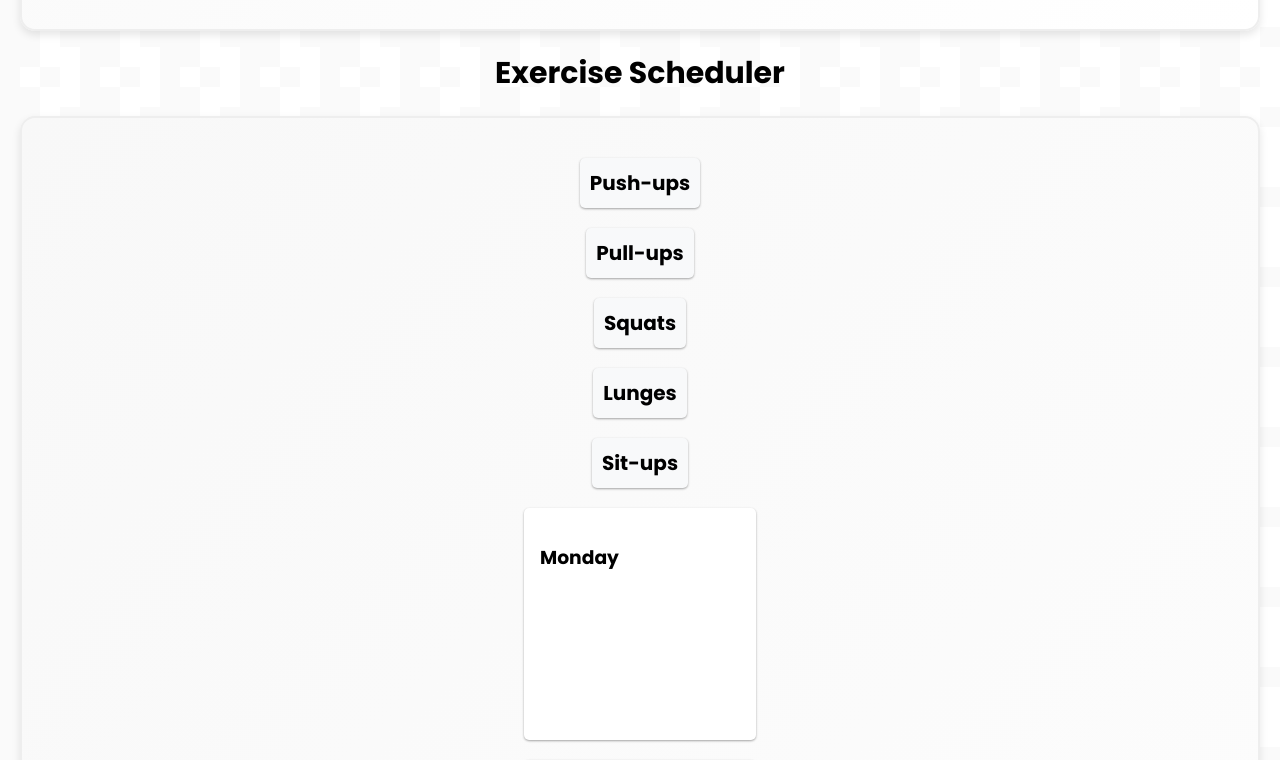
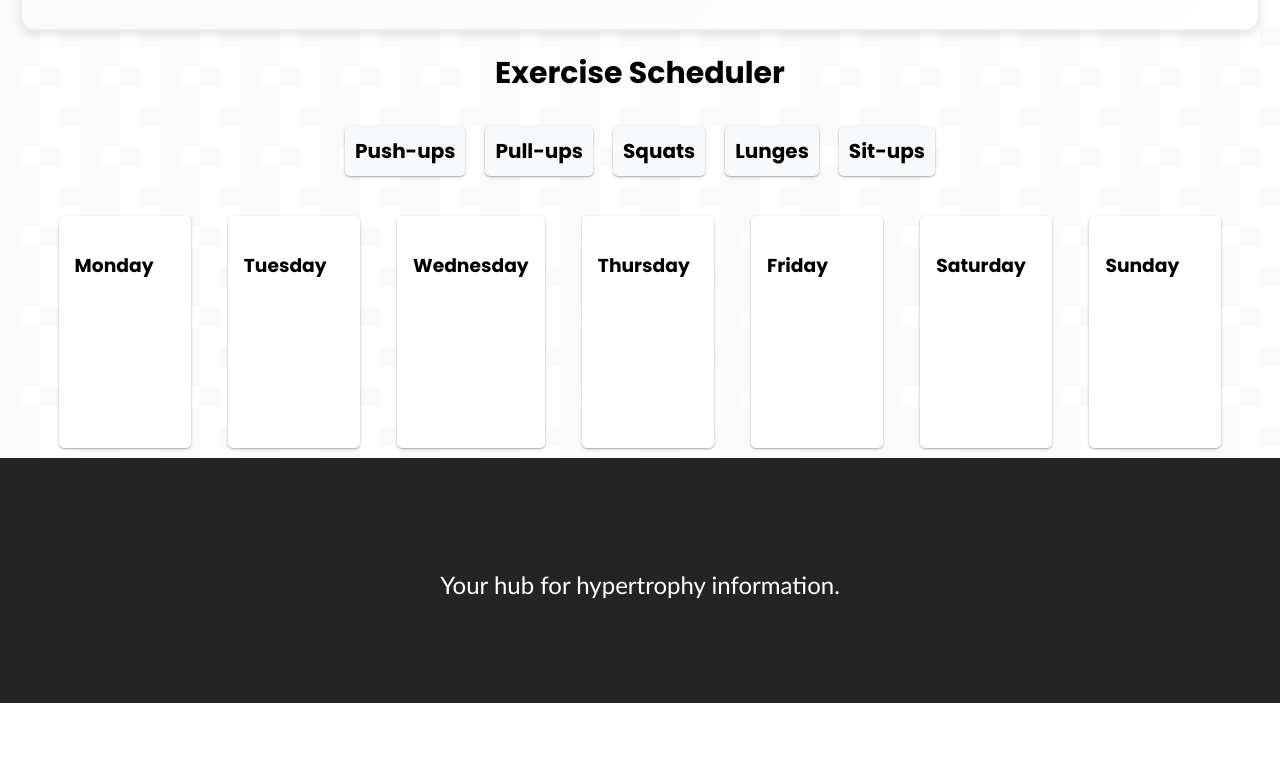
Before and after one commit to mrussotti/Summit-Street-Fitness-2.0, a React (Create React App) app: page /ActionAssist in a window 1280 px wide. Shown: the part 1413-2173 px from the top of the page. After the commit the page ends 2116 px from the top, so only its background shows below. Built offline with nearby package versions, Linux system fonts and the light colour scheme.

Commit message:
exercises displayed vertically but with bugs

```diff
--- a/src/components/WorkoutBuilder/Day.js
+++ b/src/components/WorkoutBuilder/Day.js
@@ -35,17 +35,20 @@ const Day = ({ day }) => {
       }}
     >
       <h3 className={styles.dayTitle}>{day}</h3>
-      <ul>
+      <ol>
         {exercises.map((exercise, index) => (
           <li key={index}>
-            {exercise.name} -{' '}
+            <span className={styles.exerciseName}>{exercise.name}:</span>
+            <span>
               <input
                 type="number"
                 min="1"
                 value={exercise.sets}
                 onChange={(e) => updateSetsReps(index, e.target.value, exercise.reps)}
               />{' '}
-            sets x{' '}
+              sets,
+            </span>
+            <span>
               <input
                 type="number"
                 min="1"
@@ -53,9 +56,10 @@ const Day = ({ day }) => {
                 onChange={(e) => updateSetsReps(index, exercise.sets, e.target.value)}
               />{' '}
               reps
+            </span>
           </li>
         ))}
-      </ul>
+      </ol>
     </div>
   );
 };
--- a/src/components/WorkoutBuilder/Day.module.css
+++ b/src/components/WorkoutBuilder/Day.module.css
@@ -2,7 +2,7 @@
     background-color: white;
     padding: 1rem;
     min-height: 200px;
-    min-width: 200px;
+    min-width: 100px;
     border-radius: 5px;
     box-shadow: 0 1px 3px rgba(0, 0, 0, 0.12), 0 1px 2px rgba(0, 0, 0, 0.24);
     margin: 10px;
@@ -18,14 +18,19 @@
   }
 
   .day li {
-    display: flex;
-    align-items: center;
+    display: block;
     margin-bottom: 5px;
+    margin-left: 5px;
+
+  }
+
+  .exerciseName {
+    font-weight: bold;
   }
 
   .day input {
     width: 50px;
-    margin-left: 5px;
+    margin-left: 1px;
     margin-right: 5px;
     border: 1px solid #ccc;
     border-radius: 3px;
--- a/src/components/WorkoutBuilder/ExerciseScheduler.js
+++ b/src/components/WorkoutBuilder/ExerciseScheduler.js
@@ -19,10 +19,12 @@ const ExerciseScheduler = () => {
   return (
     <DndProvider backend={HTML5Backend}>
       <h1 className={styles.title}>Exercise Scheduler</h1>
-      <div className={styles.container}>
+      <div className={styles.exercisesContainer}>
         {exerciseList.map((exercise) => (
           <Exercise key={exercise.id} id={exercise.id} name={exercise.name} />
         ))}
+      </div>
+      <div className={styles.container}>
         {days.map((day) => (
           <Day key={day} day={day} />
         ))}
--- a/src/components/WorkoutBuilder/ExerciseScheduler.module.css
+++ b/src/components/WorkoutBuilder/ExerciseScheduler.module.css
@@ -1,20 +1,16 @@
-.container {
+.exercisesContainer {
     display: flex;
-    flex-direction: column;
-    align-items: center;
-    background: linear-gradient(135deg, #f8f8f8 0%, #ffffff 100%);
-    padding: 30px;
-    margin: 20px;
-    border: 2px solid #eee;
-    border-radius: 15px;
-    box-shadow: 0 4px 8px rgba(0, 0, 0, 0.1);
-    transition: all 0.3s ease-in-out;
+    justify-content: center;
+    flex-wrap: wrap;
+    margin-bottom: 20px;
   }
 
-  .container:hover{
-        transform: translateY(-5px);
-        box-shadow: 0 6px 12px rgba(0, 0, 0, 0.15);
-        border-color: #b8b8b8;
+  .container {
+    display: flex;
+    justify-content: space-around;
+    width: 100%;
+    max-width: 1200px;
+    margin: 0 auto;
   }
 
   .title {
```
Lines whose indentation alone changed are shown as unchanged.
